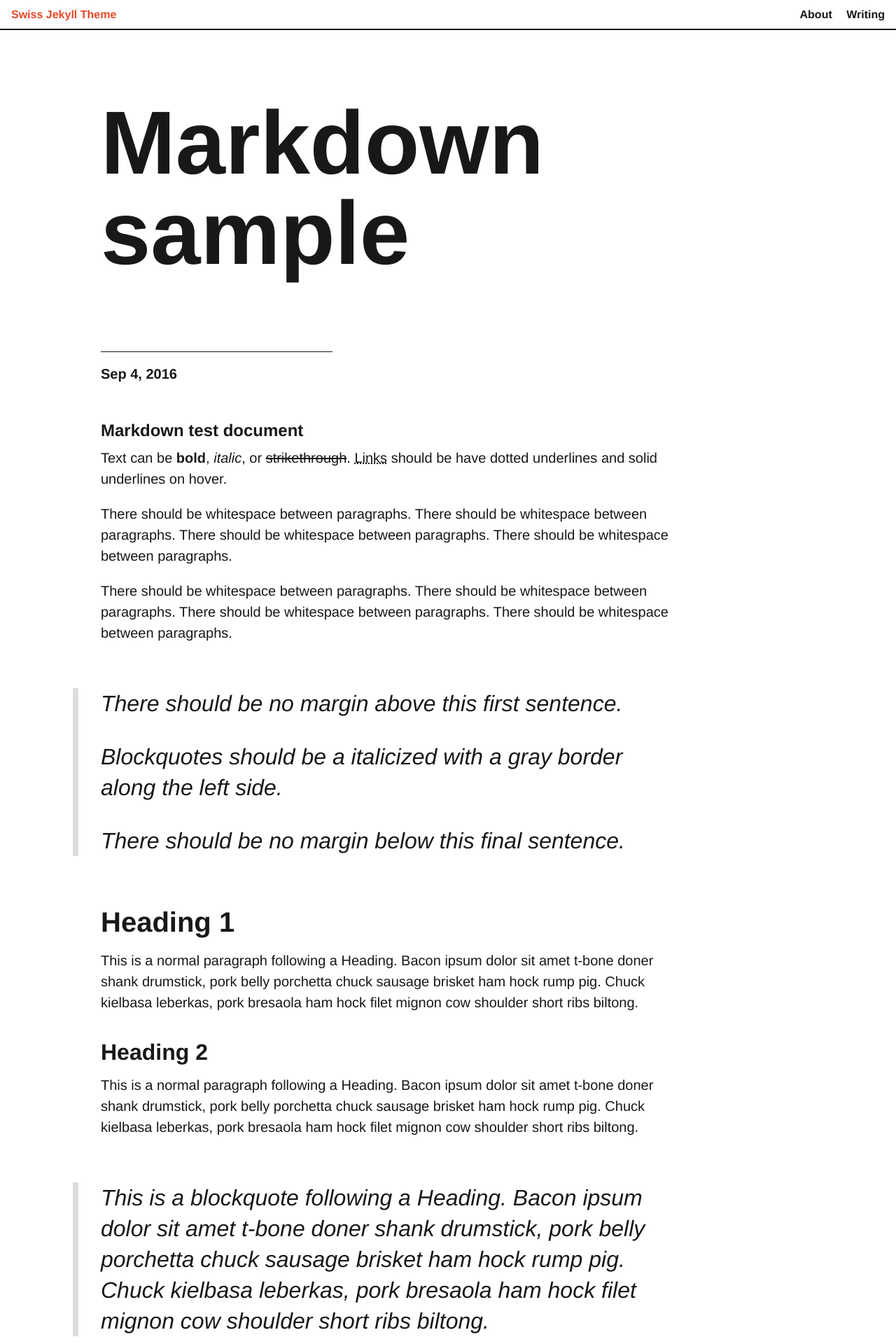
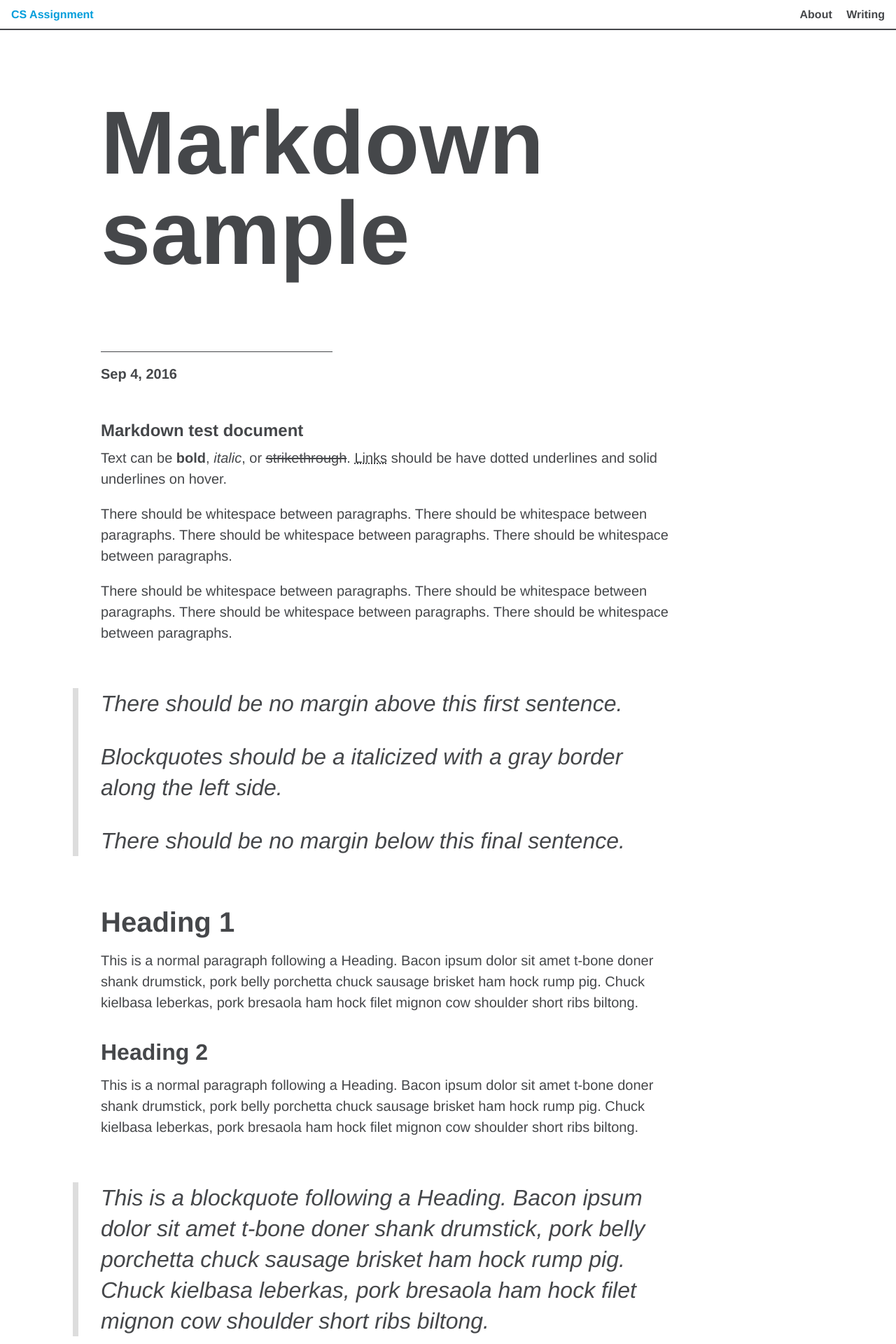
Before and after one commit to broccolini/swiss, a Jekyll site: the page built from _posts/2016-09-04-markdown-sample.md, in a window 1280 px wide. Shown: the top 1920 px of the page at 70% size. Built offline with Jekyll 4.4.1, drawn with Linux system fonts in a browser that asks for light colours; comment, search, counter and statistics services are not loaded.

Commit message:
color theme

```diff
--- a/_config.yml
+++ b/_config.yml
@@ -13,7 +13,7 @@
 # you will see them accessed via {{ site.title }}, {{ site.github_repo }}, and so on.
 # You can create any custom variable you would like, and they will be accessible
 # in the templates via {{ site.myvariable }}.
-title: Swiss Jekyll Theme
+title: CS Assignment
 description: A bold typographic theme inspired by Swiss design.
 baseurl: "" # the subpath of your site, e.g. /blog
 url: "" # the base hostname & protocol for your site, e.g. http://example.com
@@ -27,7 +27,7 @@
 
 # Set theme color here
 # Choose from: black (default), blue, gray, magenta, orange, red, white, and yellow.
-theme_color: black
+theme_color: blue
 
 # Build settings
 markdown: kramdown
```
